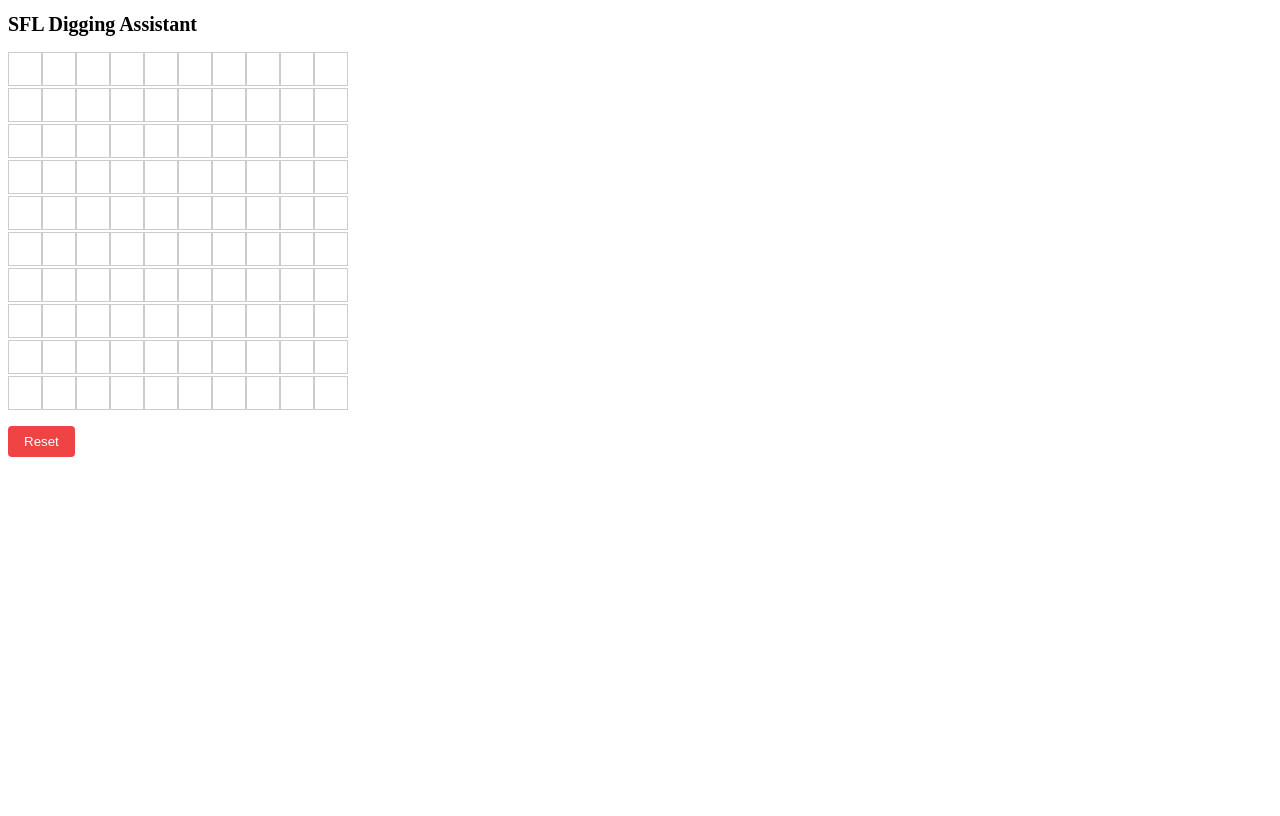
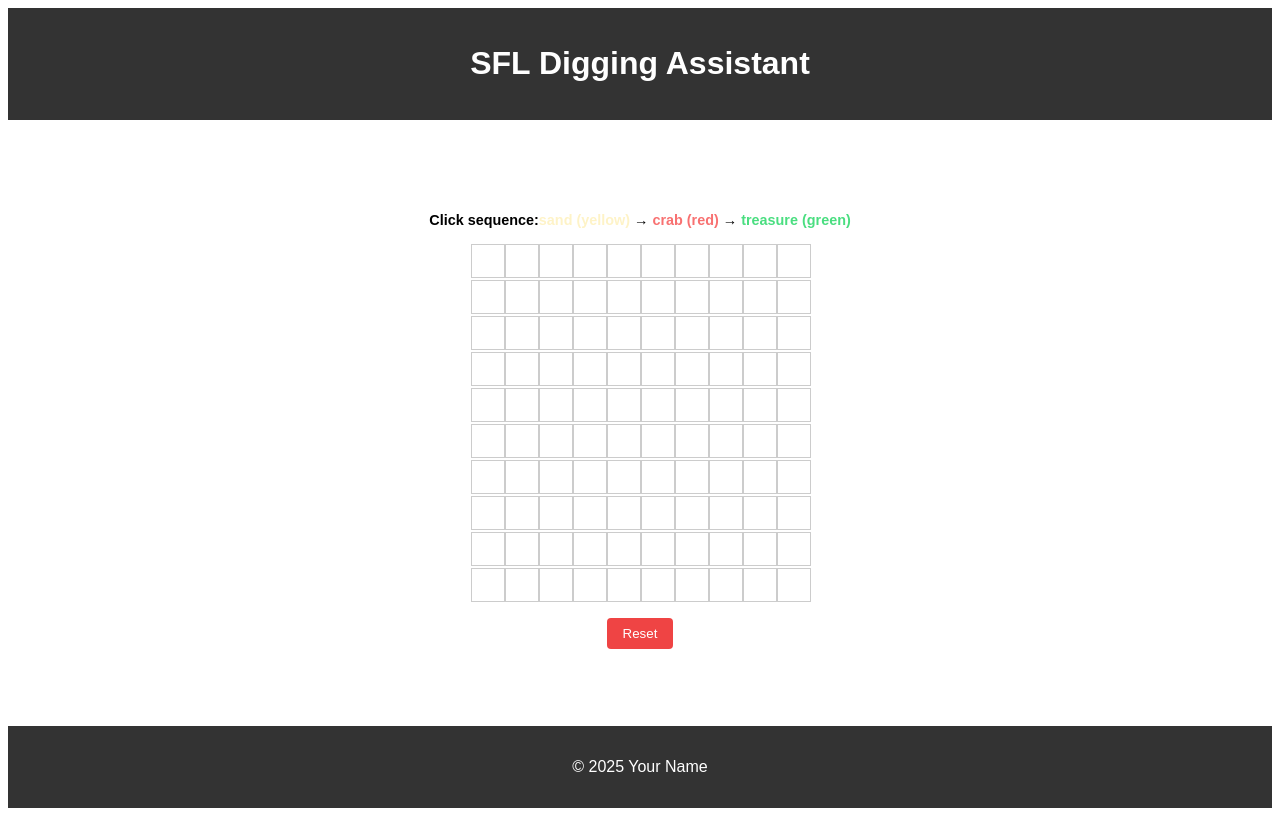
Before and after one commit to jovylle/sfl-crab, a Vue app: page / in a window 1280 px wide. Built offline with nearby package versions, Linux system fonts and the light colour scheme.

Commit message:
hahah better beautify

```diff
--- a/src/App.vue
+++ b/src/App.vue
@@ -1,8 +1,16 @@
 <template>
-  <div class="p-4 max-w-screen-md mx-auto">
-    <h1 style="font-size:1.25rem; font-weight:bold; margin-bottom:1rem">
-      SFL Digging Assistant
-    </h1>
+  <div class="container">
+    <header class="site-header">
+      <h1>SFL Digging Assistant</h1>
+    </header>
+
+    <main class="site-main">
+      <p class="instructions">
+        <strong>Click sequence:</strong>
+        <span class="sand-label">sand (yellow)</span> →
+        <span class="crab-label">crab (red)</span> →
+        <span class="treasure-label">treasure (green)</span>
+      </p>
 
       <div class="grid">
         <div
@@ -26,12 +34,12 @@
         </div>
       </div>
 
-    <button
-      style="margin-top:1rem; padding:0.5rem 1rem; background:#ef4444; color:#fff; border:none; border-radius:0.25rem"
-      @click="resetGrid"
-    >
-      Reset
-    </button>
+      <button class="reset" @click="resetGrid">Reset</button>
+    </main>
+
+    <footer class="site-footer">
+      <p>&copy; 2025 Your Name</p>
+    </footer>
   </div>
 </template>
 
@@ -48,23 +56,19 @@ const coordToIndex = (x, y) => x * gridSize + y
 
 function toggleTile(idx) {
   const cur = tiles.value[idx]
-  const next = cur === 'empty'
-    ? 'sand'
-    : cur === 'sand'
-    ? 'crab'
-    : cur === 'crab'
-    ? 'treasure'
-    : 'empty'
+  const next =
+    cur === 'empty'     ? 'sand'
+  : cur === 'sand'      ? 'crab'
+  : cur === 'crab'      ? 'treasure'
+  :                       'empty'
   tiles.value[idx] = next
   recomputeHighlights()
 }
 
 function recomputeHighlights() {
-  // clear old auto‑marks
   tiles.value = tiles.value.map(t =>
     (t === 'safe' || t === 'risky') ? 'empty' : t
   )
-  // reapply for sand/crab only
   tiles.value.forEach((t, idx) => {
     if (t === 'sand' || t === 'crab') {
       highlightNeighbors(idx, t)
@@ -79,7 +83,10 @@ function highlightNeighbors(idx, type) {
   ]
   deltas.forEach(([dx, dy]) => {
     const nx = x + dx, ny = y + dy
-    if (nx >= 0 && nx < gridSize && ny >= 0 && ny < gridSize) {
+    if (
+      nx >= 0 && nx < gridSize &&
+      ny >= 0 && ny < gridSize
+    ) {
       const j = coordToIndex(nx, ny)
       if (tiles.value[j] === 'empty') {
         tiles.value[j] = type === 'sand' ? 'safe' : 'risky'
@@ -94,10 +101,46 @@ function resetGrid() {
 </script>
 
 <style>
+/* Container & layout */
+.container {
+  display: flex;
+  flex-direction: column;
+  min-height: 100vh;
+  font-family: sans-serif;
+  margin: 0;
+}
+.site-header,
+.site-footer {
+  background: #333;
+  color: #fff;
+  text-align: center;
+  padding: 1rem;
+}
+.site-main {
+  flex: 1;
+  display: flex;
+  flex-direction: column;
+  align-items: center;
+  justify-content: center;
+  padding: 1rem;
+}
+
+/* Instructions */
+.instructions {
+  margin-bottom: 1rem;
+  text-align: center;
+  font-size: 0.9rem;
+}
+.sand-label     { color: #fef3c7; font-weight: bold; }
+.crab-label     { color: #f87171; font-weight: bold; }
+.treasure-label { color: #4ade80; font-weight: bold; }
+
+/* Grid & tiles */
 .grid {
   display: grid;
   gap: 2px;
   grid-template-columns: repeat(10, 2rem);
+  margin-bottom: 1rem;
 }
 .tile {
   width: 2rem;
@@ -107,18 +150,30 @@ function resetGrid() {
   display: flex;
   align-items: center;
   justify-content: center;
-  transition: background-color 0.2s;
-  background-color: white;
+  transition: background 0.2s;
+  background: white;
 }
-.tile.sand     { background-color: #fef3c7; }
-.tile.crab     { background-color: #f87171; }
-.tile.safe     { background-color: #d1d5db; }
-.tile.risky    { background-color: #fb923c; }
-.tile.treasure { background-color: #4ade80; }
-
+.tile.sand     { background: #fef3c7; }
+.tile.crab     { background: #f87171; }
+.tile.safe     { background: #d1d5db; }
+.tile.risky    { background: #fb923c; }
+.tile.treasure { background: #4ade80; }
 .tile-img {
-  width: 1.25rem;
-  height: 1.25rem;
+  width: 1rem;
+  height: 1rem;
   object-fit: contain;
 }
+
+/* Reset button */
+.reset {
+  padding: 0.5rem 1rem;
+  background: #ef4444;
+  color: #fff;
+  border: none;
+  border-radius: 0.25rem;
+  cursor: pointer;
+}
+.reset:hover {
+  background: #dc2626;
+}
 </style>
```
Lines whose indentation alone changed are shown as unchanged.
